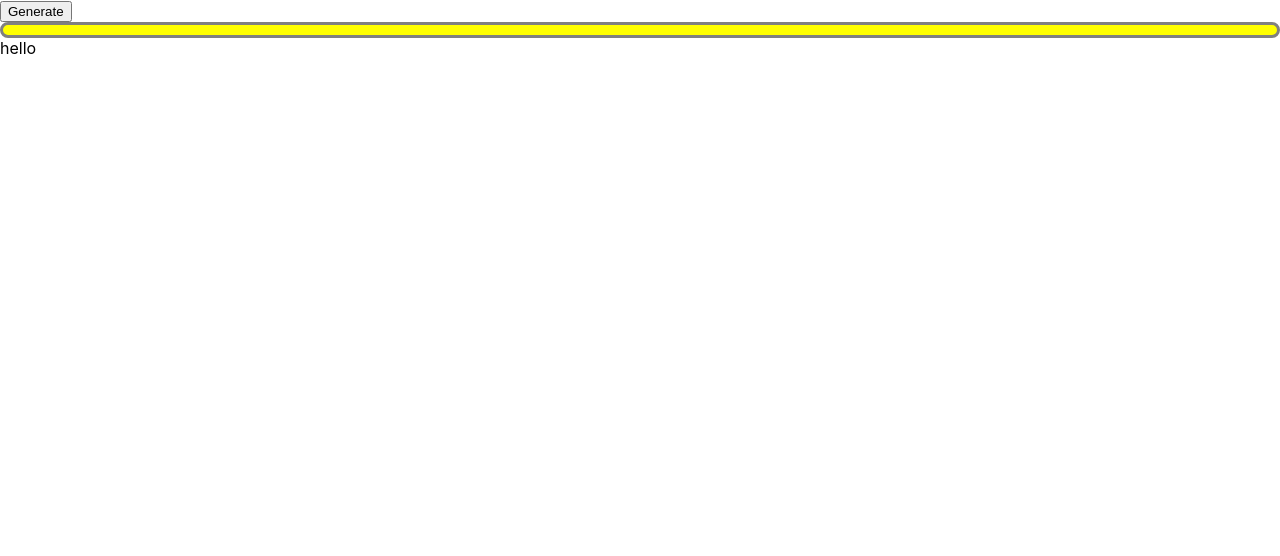
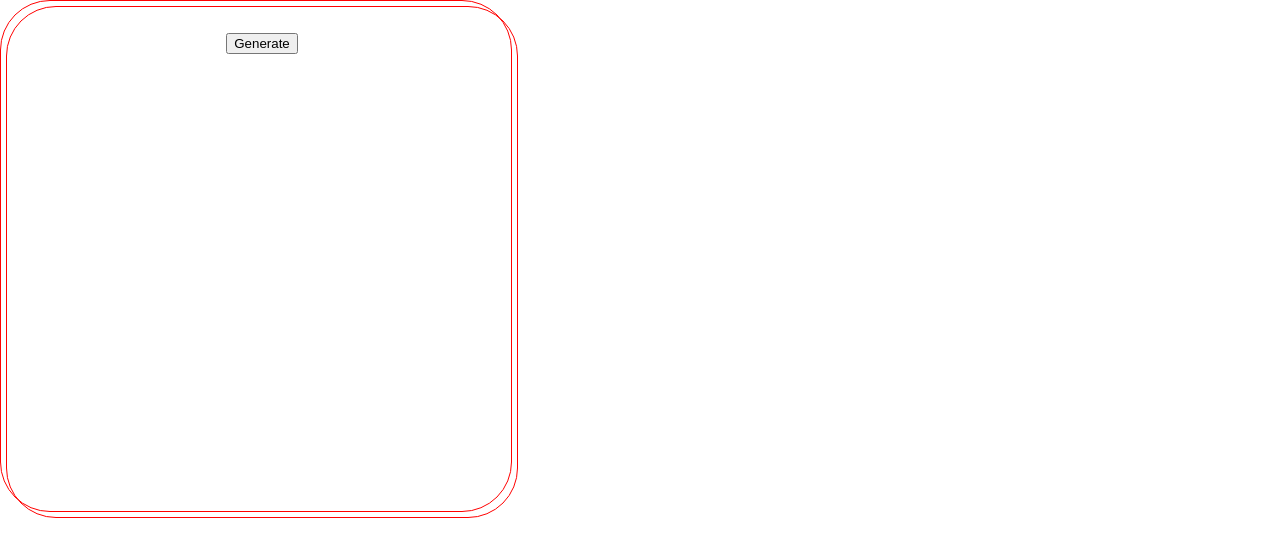
Before and after one commit to majak76/react-random-color-generator, a React app: page / in a window 1280 px wide. Shown: the top 556 px of the page. Built offline with nearby package versions, Linux system fonts and the light colour scheme; the HTML template or start-up script is replaced by a standard one.

Commit message:
Add new project

```diff
--- a/package.json
+++ b/package.json
@@ -7,6 +7,9 @@
     "@testing-library/react": "^13.0.0",
     "@testing-library/user-event": "^13.2.1",
     "@upleveled/react-scripts": "5.0.4",
+    "app.css": "^0.1.2",
+    "node-emoji": "^1.11.0",
+    "randomcolor": "^0.6.2",
     "react": "^18.2.0",
     "react-dom": "^18.2.0"
   },
--- a/src/App.css
+++ b/src/App.css
@@ -1,9 +1,11 @@
-.div {
-  width: 300px;
+div {
+  width: 500px;
   height: 500px;
   border: 1px solid red;
+  border-radius: 50px;
+  padding: 5px;
+  background: '#FFFF00';
 }
-
 .App {
   text-align: center;
 }
--- a/src/App.js
+++ b/src/App.js
@@ -1,16 +1,25 @@
+import './App.css';
+import randomColor from 'randomcolor';
+import { useState } from 'react';
+
 export default function App() {
+  // first create a state variable and then define it with a default value of a random color
+  const [color, setColor] = useState(randomColor().color);
+  const [colorName, setColorName] = useState('');
   return (
-    <div>
-      <button type="button">Generate</button>
-      <div
-        style={{
-          border: 'solid 3px gray',
-          borderRadius: '50px',
-          padding: '5px',
-          backgroundColor: '#FFFF00',
+    <div className="App" style={{ background: color }}>
+      {/*display the color on the screen*/}
+      {color}
+      <br />
+      <button
+        onClick={() => {
+          // Generate and set a new value for the color
+          const newColor = randomColor().color;
+          setColor(newColor);
         }}
-      ></div>
-      <div className="div">hello</div>
+      >
+        Generate
+      </button>
     </div>
   );
 }
```
Also changed, not shown: 1 other file (tests, documents, lock files or other folders).
